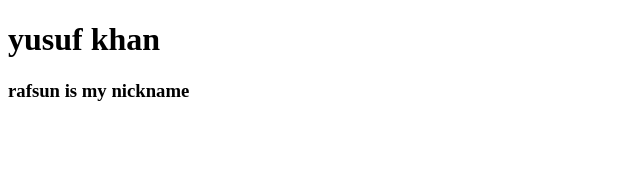
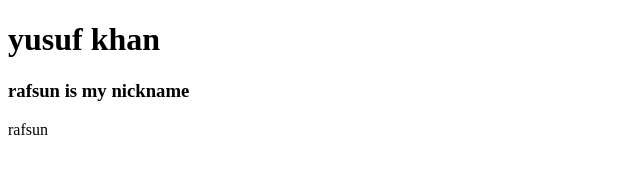
Before and after one commit to YusufKhan2016/Trial, a plain HTML site: page index.html in a window 1280 px wide. Shown: the full height of the page, 0-640 px from the left. Drawn offline with Linux system fonts and the light colour scheme.

Commit message:
Update index.html

```diff
--- a/index.html
+++ b/index.html
@@ -9,5 +9,6 @@
 <body>
     <h1>yusuf khan</h1>
     <h3>rafsun is my nickname</h3>
+    <p> rafsun </P>
 </body>
 </html>
```
